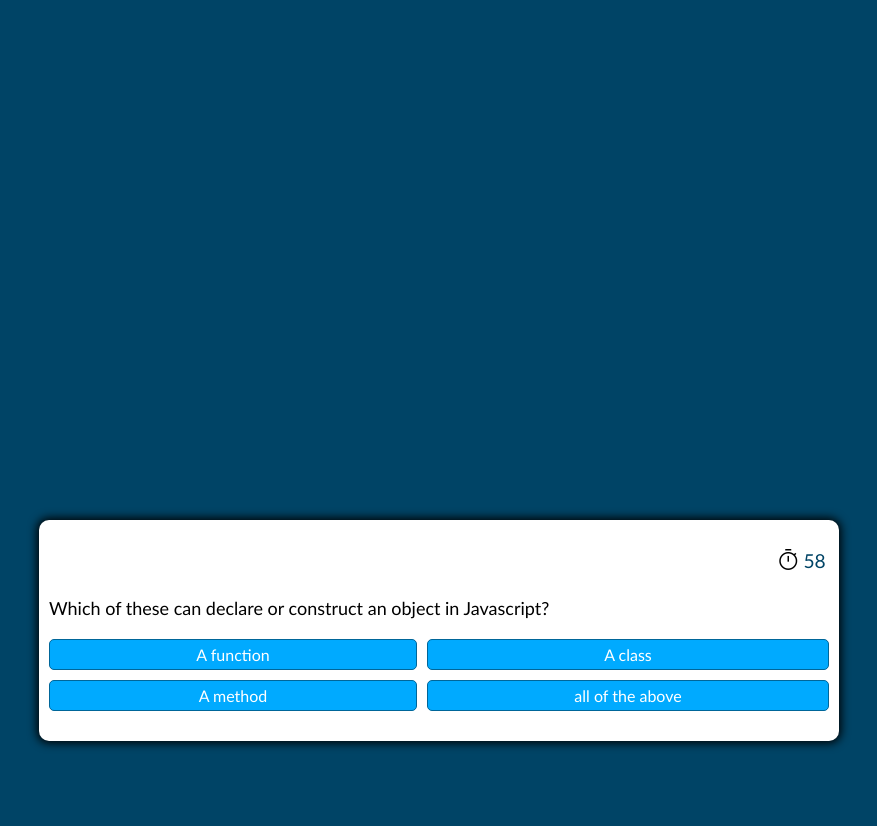
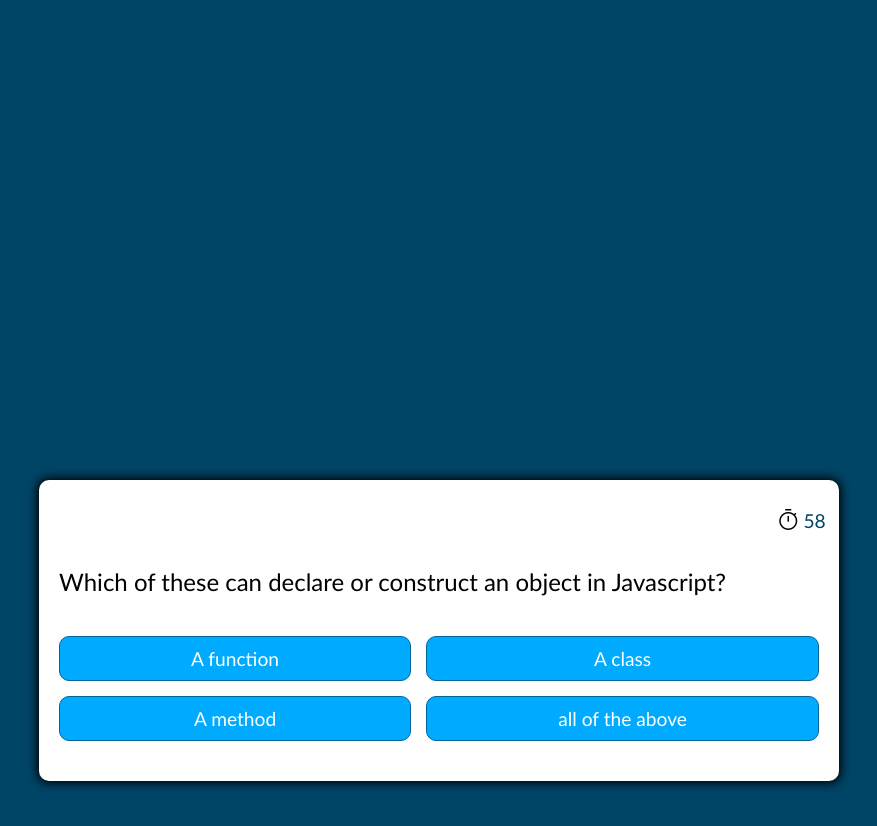
Before and after one commit to StephCambria/JavascriptDeveloperQuiz, a plain HTML site: page index.html in a window 1280 px wide. Both pictures are taken after a click on the button "Start". Shown: the top 826 px of the page, without its empty margins (201-1078 px from the left). Drawn offline with nearby package versions, Linux system fonts and the light colour scheme.

Commit message:
minor css updates

```diff
--- a/style.css
+++ b/style.css
@@ -1,4 +1,3 @@
-
 
 *, *::before, *::after {
     box-sizing: border-box;
@@ -77,27 +76,29 @@ body.wrong {
 
 
 #question {
-    font-size: large;
+    font-size:x-large;
+    padding: 10px 10px;
 }
 
 
 .btn-grid {
     display: grid;
     grid-template-columns: repeat(2, auto);
-    gap: 10px;
+    gap: 15px;
     margin: 20px 0;
+    padding:10px;
 }
 
 .btn {
     --hue: var(--hue-neutral);
     border: 1px solid hsl(var(--hue), 100%, 30%);
     background-color: hsl(var(--hue), 100%, 50%);
-    border-radius: 5px;
-    padding: 5px 10px;
+    border-radius: 10px;
+    padding: 10px 10px;
     color: white;
     outline: none;
     cursor: pointer;
-    font-size: medium;
+    font-size: larger;
 }
 
 .btn:hover {
```
